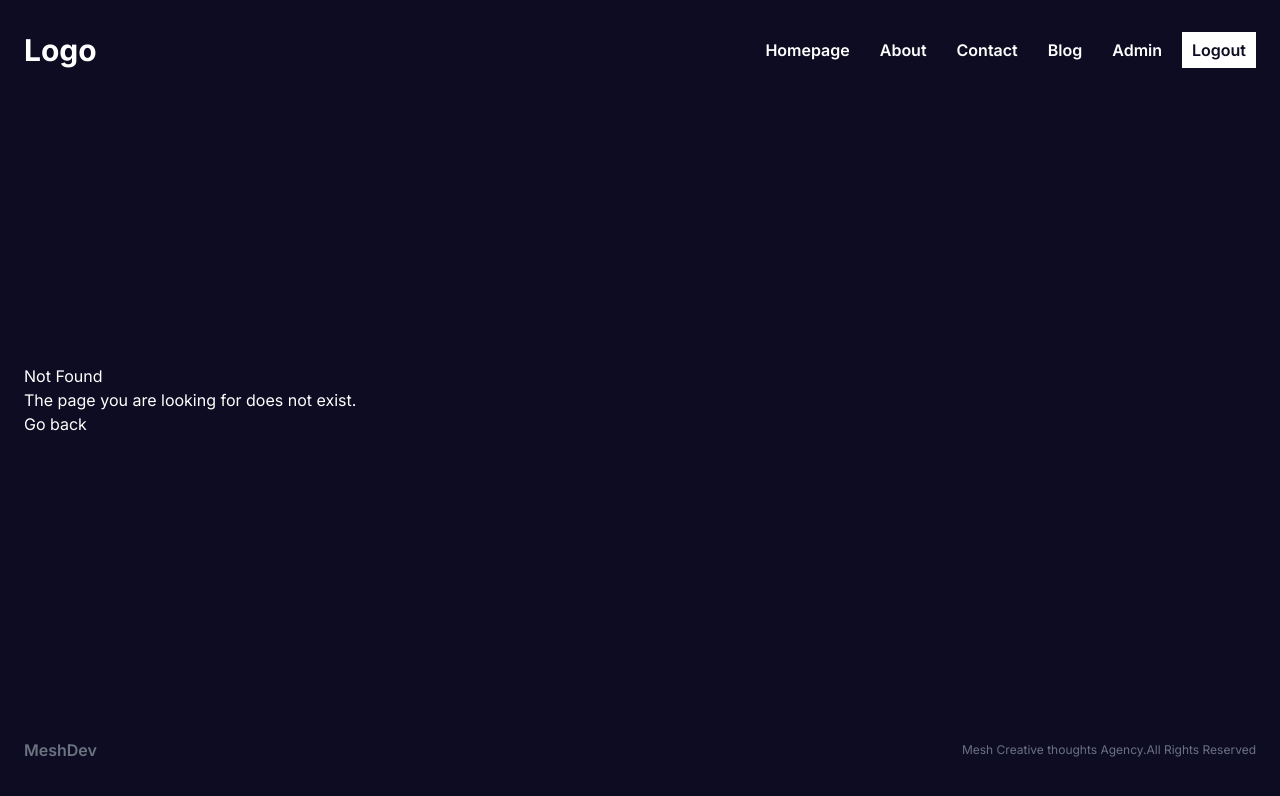
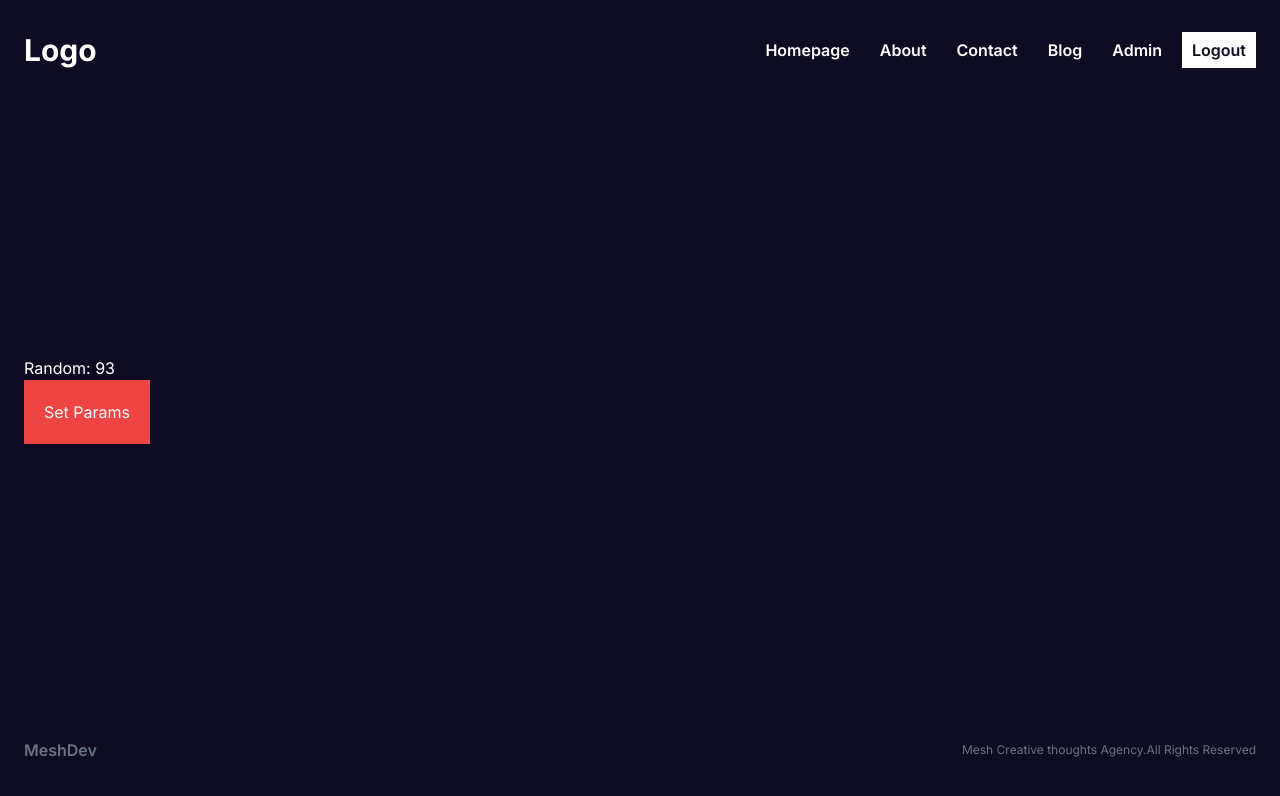
Before and after one commit to meshackkirwachumba/nextjsblog, a Next.js app: page /testhook in a window 1280 px wide. Before the commit this address had no page. Shown: the top 796 px of the page. Built offline with nearby package versions, Linux system fonts and the light colour scheme.

Commit message:
client hooks

```diff
--- a/src/app/page.jsx
+++ b/src/app/page.jsx
@@ -1,6 +1,7 @@
 import Image from "next/image";
 
 export default function Home() {
+  console.log("hello home");
   return (
     <div
       className="
--- /dev/null
+++ b/src/app/testhook/page.jsx
@@ -0,0 +1,45 @@
+"use client";
+
+import { usePathname, useRouter, useSearchParams } from "next/navigation";
+import { useCallback } from "react";
+
+const TestHook = () => {
+  const randomNumber = Math.floor(Math.random() * 100);
+
+  const router = useRouter();
+
+  const pathName = usePathname();
+  console.log(pathName); // /testhook
+
+  const searchParams = useSearchParams();
+  console.log(searchParams);
+  console.log(searchParams.get("query"));
+
+  const createQueryString = useCallback(
+    (name, value) => {
+      const searchParam = new URLSearchParams();
+      searchParam.set(name, value);
+
+      return searchParam.toString();
+    },
+    [searchParams]
+  );
+
+  return (
+    <div>
+      <h1 suppressHydrationWarning>Random: {randomNumber}</h1>
+      <button
+        className="bg-red-500 p-5"
+        onClick={() => {
+          router.push(
+            pathName + "?" + createQueryString("query", "meshkirwade")
+          );
+        }}
+      >
+        Set Params
+      </button>
+    </div>
+  );
+};
+
+export default TestHook;
```
